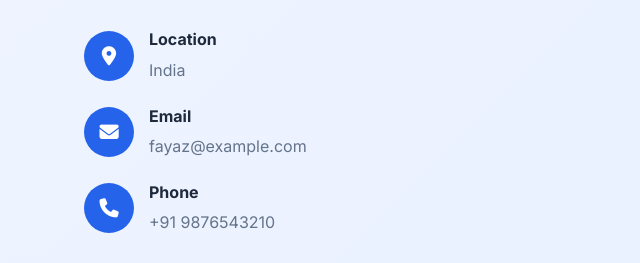
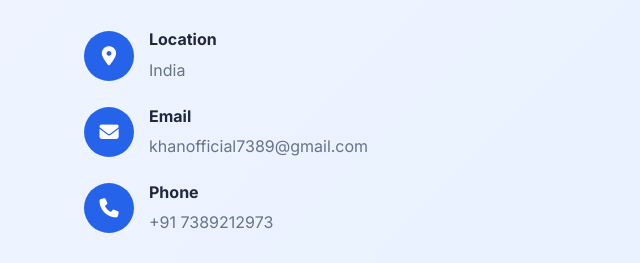
Before and after one commit to fayazkhan12/portfolio, a plain HTML site: page index.html in a window 1280 px wide. Shown: the part 4286-4549 px from the top of the page, 0-640 px from the left. Drawn offline with Linux system fonts and the light colour scheme.

Commit message:
Update index.html

```diff
--- a/index.html
+++ b/index.html
@@ -3,7 +3,7 @@
 <head>
     <meta charset="UTF-8">
     <meta name="viewport" content="width=device-width, initial-scale=1.0">
-    <title>Fayaz Khan | Software Engineer</title>
+    <title>Fayaz  Khan | Software Engineer</title>
     <link rel="stylesheet" href="https://cdnjs.cloudflare.com/ajax/libs/font-awesome/6.4.0/css/all.min.css">
     <link href="https://fonts.googleapis.com/css2?family=Inter:wght@300;400;500;600;700&family=JetBrains+Mono:wght@300;400;500&display=swap" rel="stylesheet">
     <style>
@@ -1091,7 +1091,7 @@
                             </div>
                             <div class="contact-text">
                                 <h4>Email</h4>
-                                <p>fayaz@example.com</p>
+                                <p>khanofficial7389@gmail.com</p>
                             </div>
                         </div>
                         <div class="contact-item">
@@ -1100,7 +1100,7 @@
                             </div>
                             <div class="contact-text">
                                 <h4>Phone</h4>
-                                <p>+91 9876543210</p>
+                                <p>+91 7389212973</p>
                             </div>
                         </div>
                     </div>
```
